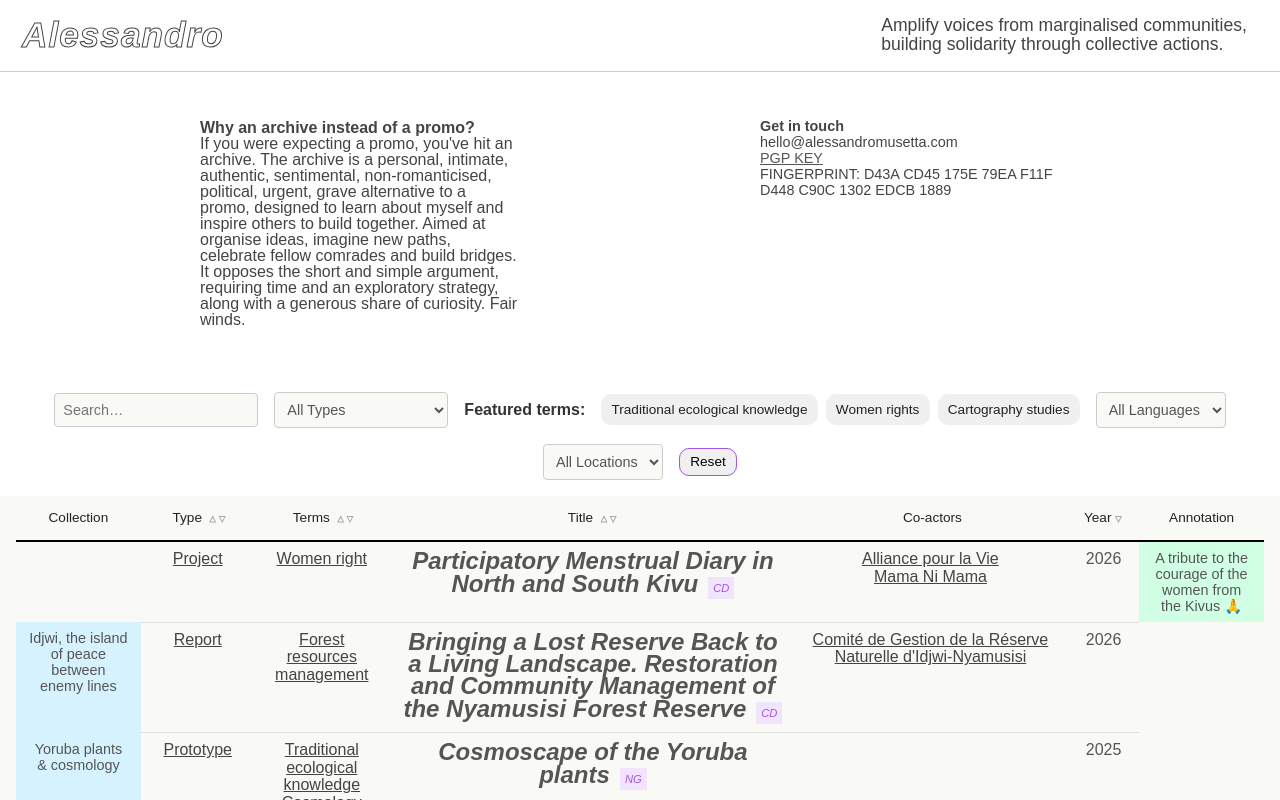
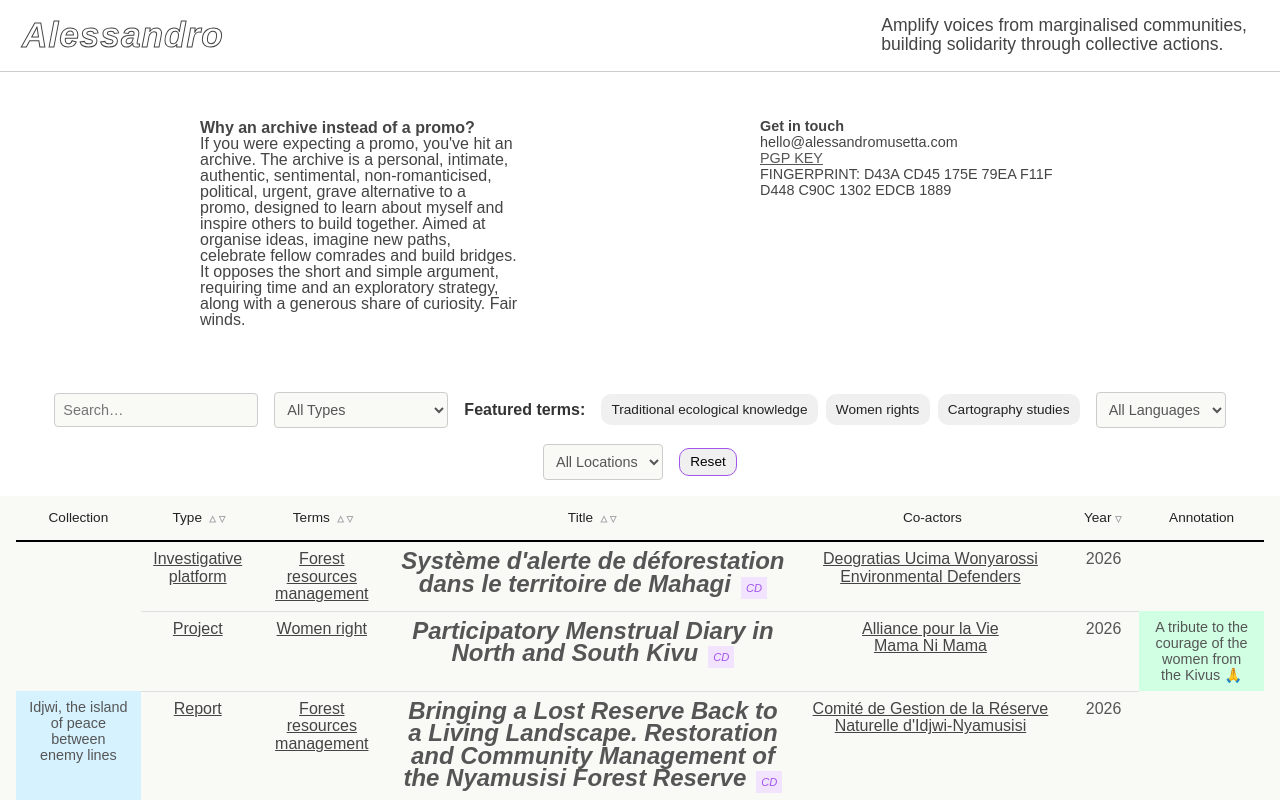
Before and after one commit to lsnmst/archive, a Svelte app: page / in a window 1280 px wide. Shown: the top 800 px of the page. Built offline with nearby package versions, Linux system fonts and the light colour scheme; a web font is replaced by a local one.

Commit message:
Update ADD data.js END 63

```diff
--- a/src/bios.js
+++ b/src/bios.js
@@ -68,7 +68,9 @@ const bios = {
     "Comité de Gestion de la Réserve Naturelle d'Idjwi-Nyamusisi":
         "The Idjwi-Nyamusisi Nature Reserve is a community reserve of local interest managed by the Ntambuka Chiefdom and Rubenga Chiefdom, established by decree of the Province of South Kivu No. 22/131/GP/SK of 20 May 2022.",
     "Mama Ni Mama":
-        "Women-focused NGO deeply embedded in local communities of the North and South Kivu provinces of the Democratic Rupublic of the Congo"
+        "Women-focused NGO deeply embedded in local communities of the North and South Kivu provinces of the Democratic Rupublic of the Congo",
+    "Deogratias Ucima Wonyarossi":
+        "Eco-epidemiologist specializing in the study of infectious diseases in tropical ecosystems. Clinical trials coordinator at the Center for Research on Tropical Diseases (CRMT) in the Ituri of the Democratic Republic of the Congo"
 };
 
 export default bios;
--- a/src/data.js
+++ b/src/data.js
@@ -1,4 +1,21 @@
 export default [
+    {
+        id: 63,
+        countrycode: "CD",
+        title: "Système d'alerte de déforestation dans le territoire de Mahagi",
+        url: "https://lsnmst.github.io/mahagi-alert-system/",
+        type: "Investigative platform",
+        languages: ["Français"],
+        location: ["DR Congo"],
+        terms: ["Forest resources management"],
+        authors: ["Deogratias Ucima Wonyarossi", "Environmental Defenders"],
+        collection: "",
+        annotation: "",
+        year: "2026",
+        featured: "no",
+        featureImage: "",
+        featureDescription: ""
+    },
     {
         id: 62,
         countrycode: "CD",
```
Also changed, not shown: 1 other file (tests, documents, lock files or other folders).
